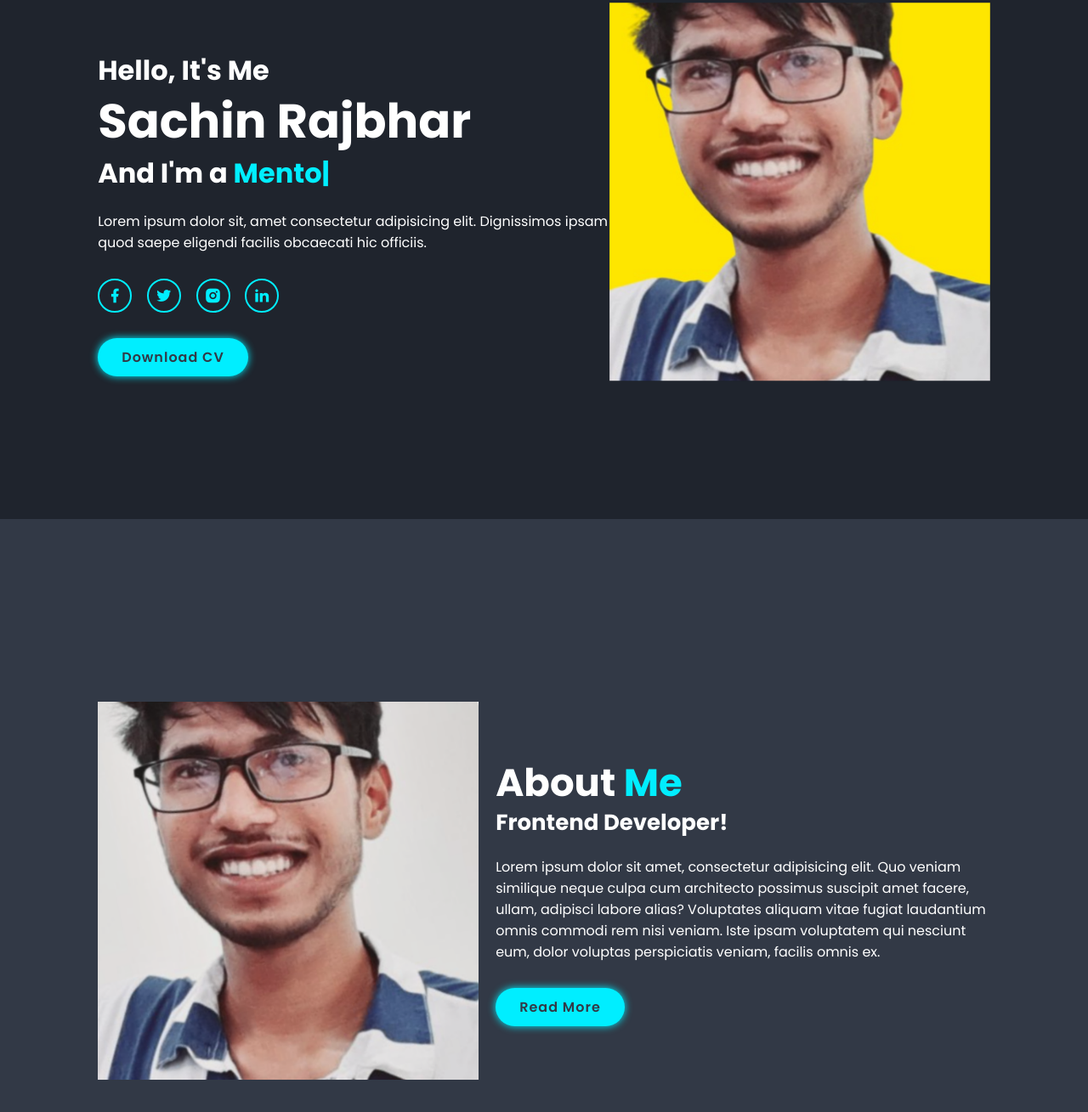
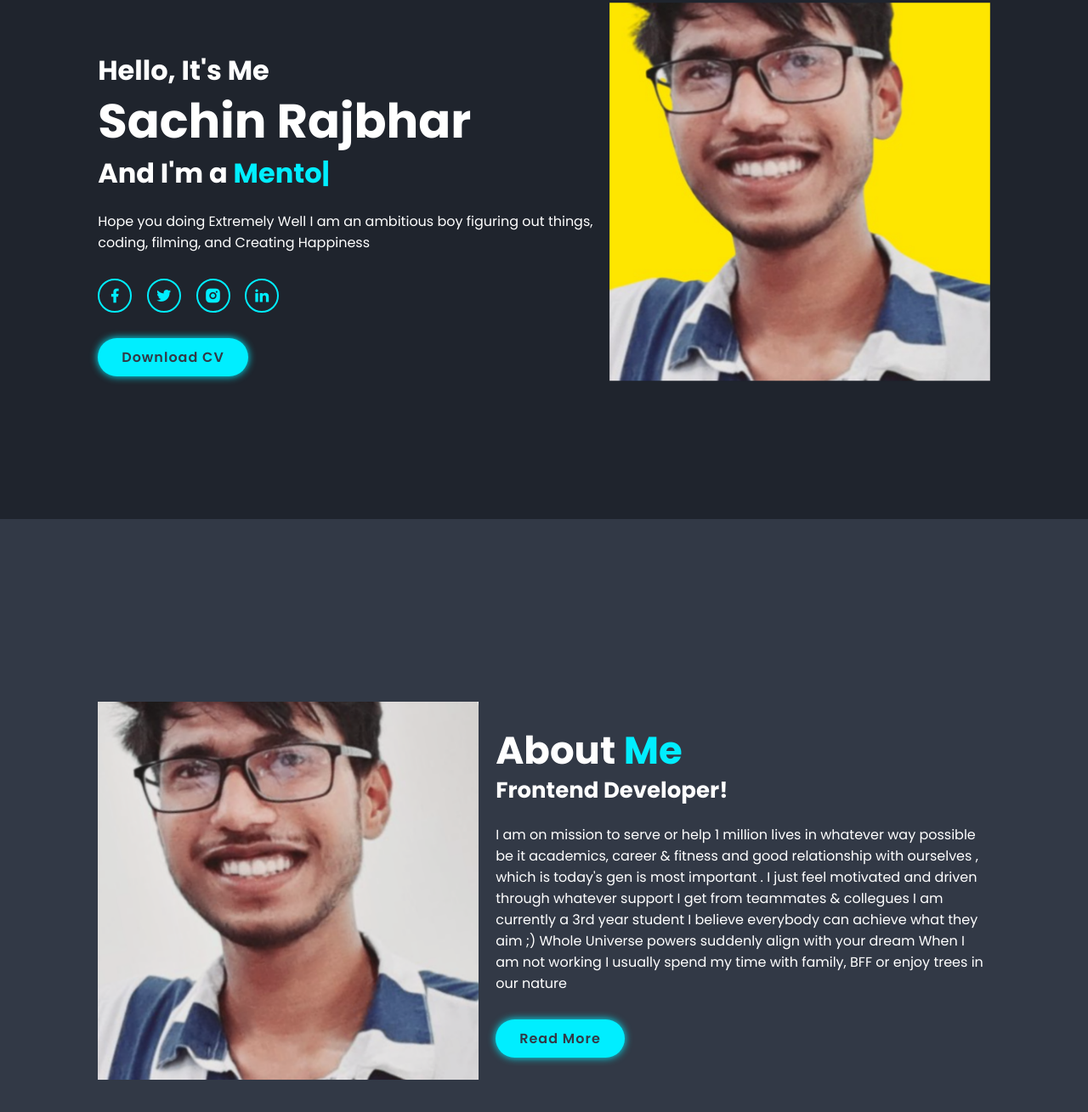
Before and after one commit to RajbharSachin/portfolio, a plain HTML site: page index.html in a window 1280 px wide. Shown: the part 189-1498 px from the top of the page at 85% size. Drawn offline with nearby package versions, Linux system fonts and the light colour scheme.

Commit message:
added resume link

```diff
--- a/index.html
+++ b/index.html
@@ -37,14 +37,14 @@
             <h3>Hello, It's Me</h3>
             <h1>Sachin Rajbhar</h1>
             <h3>And I'm a <span class="multiple-text">Frontend Developer</span></h3>
-            <p>Lorem ipsum dolor sit, amet consectetur adipisicing elit. Dignissimos ipsam quod saepe eligendi facilis obcaecati hic officiis.</p>
+            <p>Hope you doing Extremely Well I am an ambitious boy figuring out things, coding, filming, and Creating Happiness</p>
             <div class="social-media">
                 <a href="#"><i class="ri-facebook-fill"></i></a>
                 <a href="#"><i class="ri-twitter-fill"></i></a>
                 <a href="#"><i class="ri-instagram-fill"></i></a>
                 <a href="#"><i class="ri-linkedin-fill"></i></a>
             </div>
-            <a href="#" class="btn">Download CV</a>
+            <a href="https://drive.google.com/file/d/1v2_OjcQazJoAWOwbHpHBYIxlanc8pxQl/view?usp=sharing" class="btn">Download CV</a>
         </div>
 
         <div class="home-img">
@@ -60,7 +60,12 @@
         <div class="about-content">
             <h2 class="heading">About <span>Me</span></h2>
             <h3>Frontend Developer!</h3>
-            <p>Lorem ipsum dolor sit amet, consectetur adipisicing elit. Quo veniam similique neque culpa cum architecto possimus suscipit amet facere, ullam, adipisci labore alias? Voluptates aliquam vitae fugiat laudantium omnis commodi rem nisi veniam. Iste ipsam voluptatem qui nesciunt eum, dolor voluptas perspiciatis veniam, facilis omnis ex.</p>
+            <p>I am on mission to serve or help 1 million lives in whatever way possible be it academics, career & fitness and good relationship with ourselves , which is today's gen is most important . I just feel motivated and driven through whatever support I get from teammates & collegues
+                I am currently a 3rd year student
+                I believe everybody can achieve what they aim ;)
+                Whole Universe powers suddenly align with your dream
+                When I am not working I usually spend my time with family, BFF or enjoy trees in our nature
+            </p>
         <a href="#" class="btn">Read More</a>
         </div>
     </section>
```
